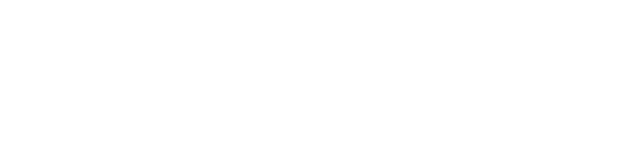
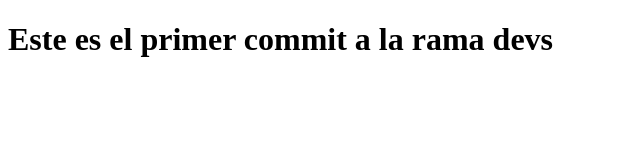
Before and after one commit to CristianEchartea/ejemploGit, a plain HTML site: page index.html in a window 1280 px wide. Shown: the whole page, without its empty margins (0-640 px from the left). Drawn offline with Linux system fonts and the light colour scheme.

Commit message:
primer modificacion devs

```diff
--- a/index.html
+++ b/index.html
@@ -7,6 +7,6 @@
     <title>Este es un ejemplo de un html</title>
 </head>
 <body>
-
+    <h1>Este es el primer commit a la rama devs</h1>
 </body>
 </html>
```
